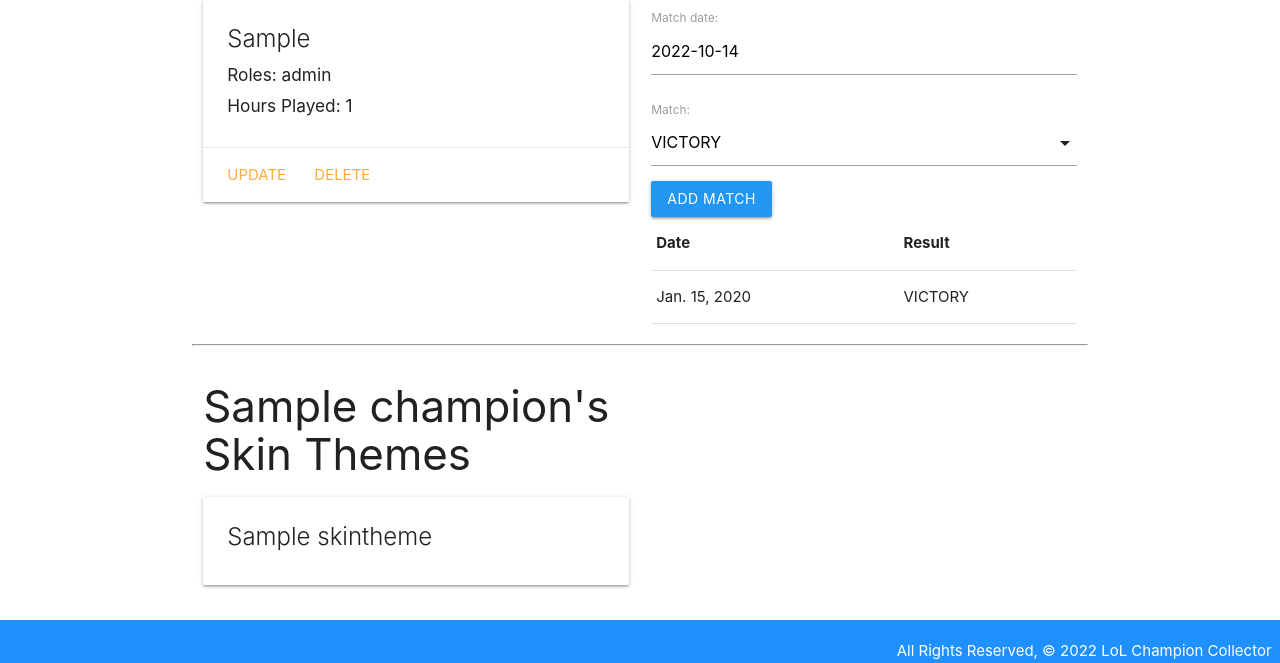
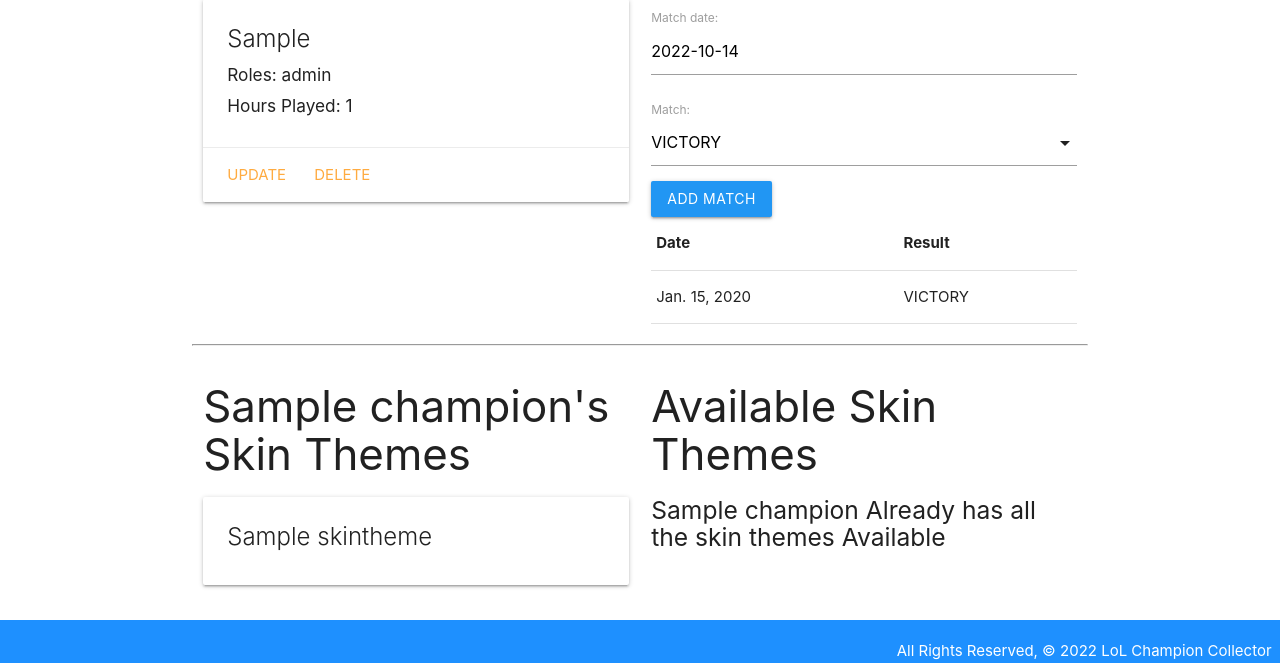
Before and after one commit to acvdoandrew/lol-champion-collector, a Django app: page /champions/1/ in a window 1280 px wide. Shown: the part 209-872 px from the top of the page. Run offline with Django 4.2, Linux system fonts and the light colour scheme; tables that the repository leaves empty hold one stand-in row (values such as "Sample post").

Commit message:
displays skins not associated with champion

```diff
--- a/main_app/templates/main_app/champion_detail.html
+++ b/main_app/templates/main_app/champion_detail.html
@@ -68,6 +68,26 @@ Details for {{ object.name }} | LoL Champion Collector
         <h5>No Skins :(</h5>
         {% endif %}
     </div>
+    <div class="col s6">
+        <h3>Available Skin Themes</h3>
+        {% if skins.count %}
+            {% for skin in skins.all %}
+                <div class="card">
+                    <div class="card-content">
+                        <span class="card-title">{{ skin.name }}</span>
+                    </div>
+                    <div class="card-action">
+                        <form action="" method="POST">
+                            {% csrf_token %}
+                            <button type="submit" class="btn blue">Add</button>
+                        </form>
+                    </div>
+                </div>
+            {% endfor %}
+        {% else %}
+                <h5>{{ object.name }} Already has all the skin themes Available</h5>
+        {% endif %}
+    </div>
 </div>
 
 <script>
```
